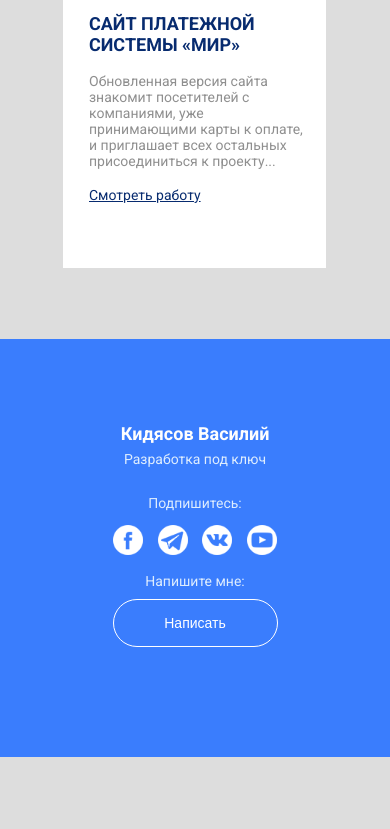
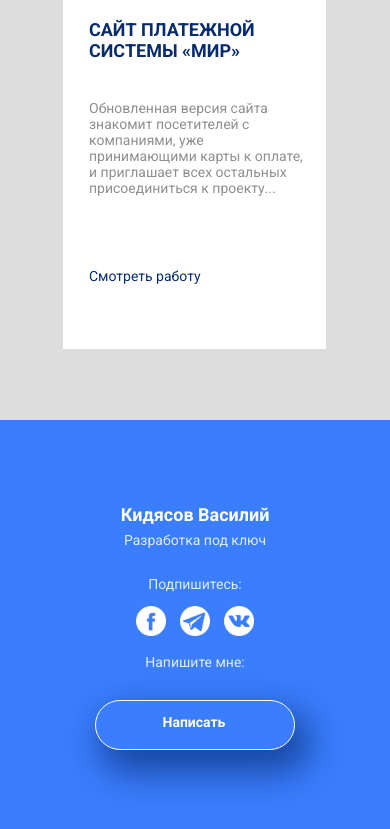
Before and after one commit to Web-kid/web-kid.github.io, a plain HTML site: page index.html in a window 390 px wide. Shown: the part 1071-1900 px from the top of the page. Before the commit the page ends 1828 px from the top, so only its background shows below. Drawn offline with Linux system fonts and the light colour scheme.

Commit message:
Add files via upload

```diff
--- a/css/style.css
+++ b/css/style.css
@@ -25,6 +25,7 @@ header{
 	margin-bottom: 0;
 }
 .header-subtitle{
+
 	margin-top: 20px;
 	margin-bottom: 0;
 }
@@ -36,8 +37,10 @@ header{
 	box-shadow: 10px 17px 34px 6px rgba(18, 61, 145, 0.83);
 	border-radius: 25px;
 	background-color: #ffffff;
-	padding: 17px 57px 19px 55px;
+	padding: 14px 57px 16px 55px;
 	margin-top: 33px;
+	display: inline-block;
+	text-decoration: none;
 }
 header small{
 	font-size: 12px;
@@ -81,8 +84,8 @@ header small{
 	font-size: 18px;
 	text-transform: uppercase;
 }
-.portfolio-text{
-		min-height: 80px;
+.portfolio-text-1, .portfolio-text-2{
+	min-height: 80px;
 	color: #8f8f8f;
 	font-size: 14px;
 	font-weight: 400;
@@ -91,7 +94,7 @@ header small{
 	color: #072b6f;
 	font-size: 14px;
 	font-weight: 400;
-	text-decoration: underline;
+	text-decoration: none;
 	padding-bottom: 31px;
 }
 .portfolio-img-1{
@@ -110,7 +113,7 @@ header small{
 .portfolio-portfolio{
 	font-size: 14px;
 	font-weight: 400;
-	text-decoration: underline;
+	text-decoration: none;
 }
 
 /* footer */
@@ -152,7 +155,7 @@ font-size: 18px;
 	padding-right: 37px;
 }
 .footer-button{
-	display: inline-block;
+	display: block;
 	width: 165px;
 	height: 48px;
 	border-radius: 24px;
@@ -164,11 +167,32 @@ font-size: 18px;
 .button-cta{
 	text-align: right;
 }
+.button-cta a{
+	color: #fff;
+	font-weight: 700;
+	width: 200px;
+	height: 50px;
+	box-shadow: 10px 17px 34px 6px rgba(18, 61, 145, 0.83);
+	border-radius: 25px;
+	background-color: #3a7dfd;
+	padding: 13px 57px 17px 55px;
+	margin-top: 33px;
+	display: inline-block;
+	text-decoration: none;
+	margin-top: 0px;
+}
 
 @media (max-width: 1200px){ /*Эй браузер, если экран с мах шириной 1200px */
 				.header-pretitle{									/* То сделай так, чтобы отступ у главного заголовка будет НЕ 102px, а 60px */
 				margin-top: 60px;
-	}
+				}
+				.portfolio-text-2{
+					margin-top: 39px;
+				}
+				.portfolio-text-1, .portfolio-text-2{
+					min-height: 90px;
+				}
+
 }
 @media (max-width: 992px){ /*Чей монитор, ширина которого меньше 992px*/
 			.header-img{														/*изображение вообще не будет появляться*/
@@ -201,6 +225,9 @@ font-size: 18px;
 				font-size: 14px;
 				padding: 15px 30px;
 			}
+			.portfolio-text-1, .portfolio-text-2{
+				min-height: 150px;
+			}
 }
 
 @media (max-width: 768px){
@@ -224,4 +251,7 @@ font-size: 18px;
 				text-align: center;
 				padding-right: 0px;
 			}
+			.button-cta a{
+				margin-top: 20px;
+			}
 }
--- a/index.html
+++ b/index.html
@@ -34,7 +34,7 @@
  						<h1 class="header-title">Кидясов Василий</h1>
  						<p class="header-subtitle">Верстка на HTML/CSS</br>Разработка сайтов под ключ</p>
  						<div class="button-center">
- 							<button class="header-button">Связаться</button>
+ 							<a href="https://vk.me/id153098272" class="header-button">Связаться</a>
 							</div>
 							<small class="header-free">*Это бесплатно</small>
 
@@ -60,7 +60,7 @@
 										 							<img src="img/logo_1.jpg" alt="Газпром">
 										 							<div class="text-1">
 										 								<h3>внутренний университет «Газпром нефти»</h3>
-											 						<p class="portfolio-text">У «Газпром нефти» есть внутренний Корпоративный университет для сотрудников. Это настоящий университет, где сотрудники проходят обучение у внутренних тренеров компании или у специально приглашенных лекторов и экспертов....</p>
+											 						<p class="portfolio-text-1">У «Газпром нефти» есть внутренний Корпоративный университет для сотрудников. Это настоящий университет, где сотрудники проходят обучение у внутренних тренеров компании или у специально приглашенных лекторов и экспертов....</p>
 											 						<a href="" class="portfolio-portfolio">Смотреть работу</a>
 										 							</div>
 
@@ -76,7 +76,7 @@
 										 						<img src="img/logo_2.jpg" alt="Мир">
 										 						<div class="text-2">
 										 							<h3>сайт платежной системы «Мир»</h3>
-										 						<p class="portfolio-text">Обновленная версия сайта знакомит посетителей с компаниями, уже принимающими карты к оплате, и приглашает всех остальных присоединиться к проекту...</p>
+										 						<p class="portfolio-text-2">Обновленная версия сайта знакомит посетителей с компаниями, уже принимающими карты к оплате, и приглашает всех остальных присоединиться к проекту...</p>
 										 						<a href="" class="portfolio-portfolio">Смотреть работу</a>
 										 						</div>
 
@@ -104,16 +104,16 @@
  					<div class="col-md-4">
  						<div class="social-block">
  							<p>Подпишитесь:</p>
- 							<a href="#"><img src="img/social/facebook-logo-button.png" alt="Facebook"></a>
- 							<a href="#"><img src="img/social/telegram-symbol.png" alt="Telegram"></a>
- 							<a href="#"><img src="img/social/vk-social-logotype.png" alt="VK"></a>
- 							<a href="#"><img src="img/social/youtube-symbol.png" alt="YouTubr"></a>
+ 							<a href="https://www.facebook.com/vasiliy.kid"><img src="img/social/facebook-logo-button.png" alt="Facebook"></a>
+ 							<a href="https://t.me/VasiliyKid"><img src="img/social/telegram-symbol.png" alt="Telegram"></a>
+ 							<a href="https://vk.com/id153098272"><img src="img/social/vk-social-logotype.png" alt="VK"></a>
+ 							<!-- <a href="#"><img src="img/social/youtube-symbol.png" alt="YouTubr"></a> -->
  						</div>
  					</div>
  					<div class="col-md-4">
 	 						<div class="button-cta">
 		 							<p class="footer-cta">Напишите мне:</p>
-		 							<button class="footer-button">Написать</button>
+		 							<a href="https://vk.me/id153098272" class="footer-button">Написать</a>
 	 						</div>
  					</div>
  				</div>
```
